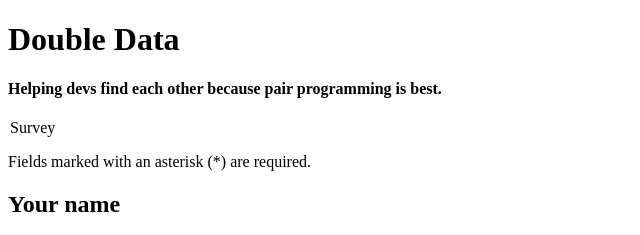
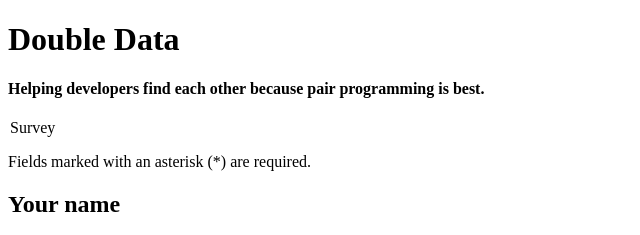
Before and after one commit to ihatetoast/friendfinder, a website: page app/public/survey.html in a window 1280 px wide. Shown: the top 235 px of the page, 0-640 px from the left. Drawn offline with nearby package versions, Linux system fonts and the light colour scheme.

Commit message:
eliminating vs code error messages

```diff
--- a/app/public/survey.html
+++ b/app/public/survey.html
@@ -14,7 +14,7 @@
 
   <header>
     <h1>Double Data</h1>
-    <h4>Helping devs find each other because pair programming is best.</h4>
+    <h4>Helping developers find each other because pair programming is best.</h4>
   </header>
   <section>
     <div class="survey">
@@ -183,6 +183,6 @@
 
       console.log(newFriend);
     };//end if formCompleted
-  }//end "#submitBtn" on "click"
+  });//end "#submitBtn" on "click"
 
-  </script>
+</script>
```
